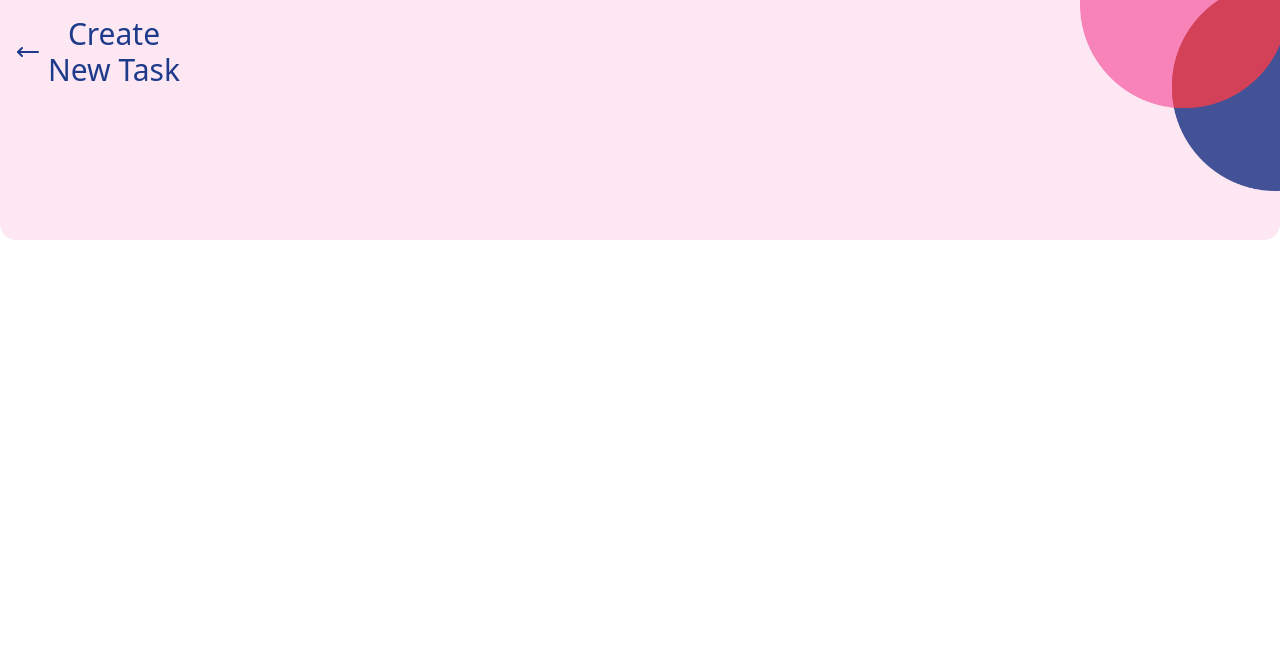
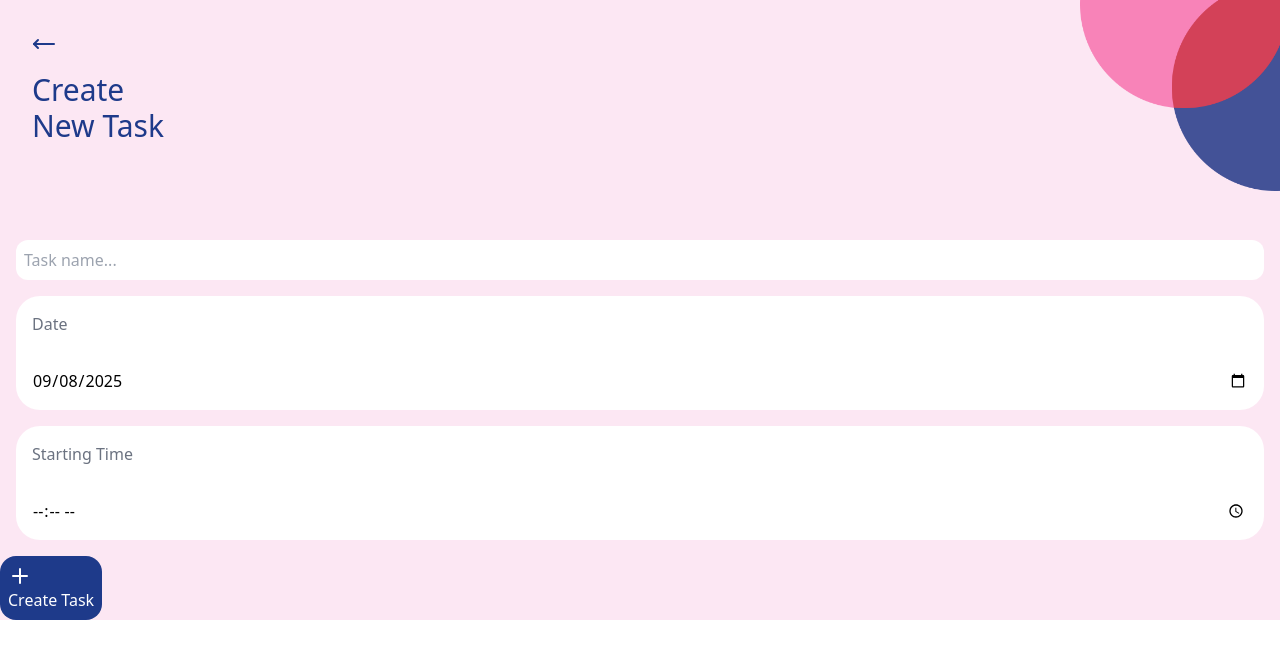
Before and after one commit to MerrrveOztuuurk/React-taskly, a React (Vite) app: page /newtask in a window 1280 px wide. Shown: the top 658 px of the page. Built offline with nearby package versions, Linux system fonts and the light colour scheme.

Commit message:
Task date and time components created

```diff
--- a/src/components/CreateTaskButton.tsx
+++ b/src/components/CreateTaskButton.tsx
@@ -1,8 +1,14 @@
+import { Plus } from 'lucide-react'
 import React from 'react'
 
 const CreateTaskButton = () => {
   return (
-    <div>CreateTaskButton</div>
+    <div className='flex'>
+      <button className='bg-blue-900 p-2 rounded-2xl text-white'>
+        <Plus />
+      <span className='text-white'>Create Task</span>
+      </button>
+    </div>
   )
 }
 
--- a/src/components/DueDate.tsx
+++ b/src/components/DueDate.tsx
@@ -1,8 +1,27 @@
-import React from 'react'
+import React, { useState } from 'react'
 
 const DueDate = () => {
+  const today = new Date().toISOString().split("T")[0];
+  const [date, setDate] = useState(today);
+
+    const handleSubmit = (e: React.FormEvent<HTMLFormElement>) => {
+    e.preventDefault();
+  };
+
   return (
-    <div>DueDate</div>
+    <div className='bg-white rounded-3xl m-4'>
+      <form onSubmit={handleSubmit} className="flex flex-col gap-4 p-2">
+        <span className='p-2 text-gray-500'>Date</span>
+       <input
+          type="date"
+          value={date}
+          onChange={(e: React.ChangeEvent<HTMLInputElement>) =>
+            setDate(e.target.value)
+          }
+          className="border-b-1 border-blue-900 p-2 rounded-xl"
+        />
+        </form>
+    </div>
   )
 }
 
--- a/src/components/Header.tsx
+++ b/src/components/Header.tsx
@@ -1,8 +1,12 @@
 import { MoveLeft } from "lucide-react"
+import { useNavigate } from "react-router-dom";
 
 const Header = () => {
+
+   const navigate = useNavigate();
+
   return (
-    <div className="relative bg-pink-100 flex flex-col gap-4 h-60 rounded-b-2xl p-4">
+    <div className="relative flex flex-col gap-4 h-60 rounded-b-2xl p-8">
       {/* Arka plan resmi */}
       <div
         className="absolute top-[-100px] right-[-100px] w-[300px] h-[300px]
@@ -11,12 +15,12 @@ const Header = () => {
       />
 
       {/* İçerik */}
-      <button className="flex items-center gap-2">
+      <button className="flex items-center gap-2" onClick={() => navigate("/")}>
         <MoveLeft className="text-blue-900" />
-        <span className="text-3xl text-blue-900 pb-0">
+      </button>
+        <span className="text-3xl text-blue-900 mb-0">
           Create <br /> New Task
         </span>
-      </button>
     </div>
   )
 }
--- a/src/components/StartTime.tsx
+++ b/src/components/StartTime.tsx
@@ -1,8 +1,27 @@
-import React from 'react'
+import React, { useState } from 'react'
 
 const StartTime = () => {
+
+  const [time, setTime] = useState("");
+
+      const handleSubmit = (e: React.FormEvent<HTMLFormElement>) => {
+      e.preventDefault();
+    };
+
   return (
-    <div>StartTime</div>
+    <div className='bg-white rounded-3xl m-4'>
+      <form onSubmit={handleSubmit} className="flex flex-col gap-4 p-2">
+         <span className='p-2 text-gray-500'>Starting Time</span>
+           <input
+          type="time"
+          value={time}
+          onChange={(e: React.ChangeEvent<HTMLInputElement>) =>
+            setTime(e.target.value)
+          }
+          className="border-b-1 border-blue-900 p-2 rounded-xl"
+        />
+        </form>
+    </div>
   )
 }
 
--- a/src/components/TaskName.tsx
+++ b/src/components/TaskName.tsx
@@ -2,7 +2,10 @@ import React from 'react'
 
 const TaskName = () => {
   return (
-    <div>TaskName</div>
+    <div
+    className='flex flex-col gap-4 px-4'>
+      <input type='text' className='border-b-1 border-blue-900 p-2 rounded-xl' placeholder='Task name...'/>
+    </div>
   )
 }
 
--- a/src/screens/NewTask.tsx
+++ b/src/screens/NewTask.tsx
@@ -1,10 +1,18 @@
 import React from 'react'
 import Header from '../components/Header'
+import TaskName from '../components/TaskName'
+import StartTime from '../components/StartTime'
+import CreateTaskButton from '../components/CreateTaskButton'
+import DueDate from '../components/DueDate'
 
 const NewTask = () => {
   return (
-<div>
+<div className='bg-pink-100'>
     <Header />
+    <TaskName />
+    <DueDate />
+    <StartTime />
+    <CreateTaskButton />
 </div>
 
   )
```
